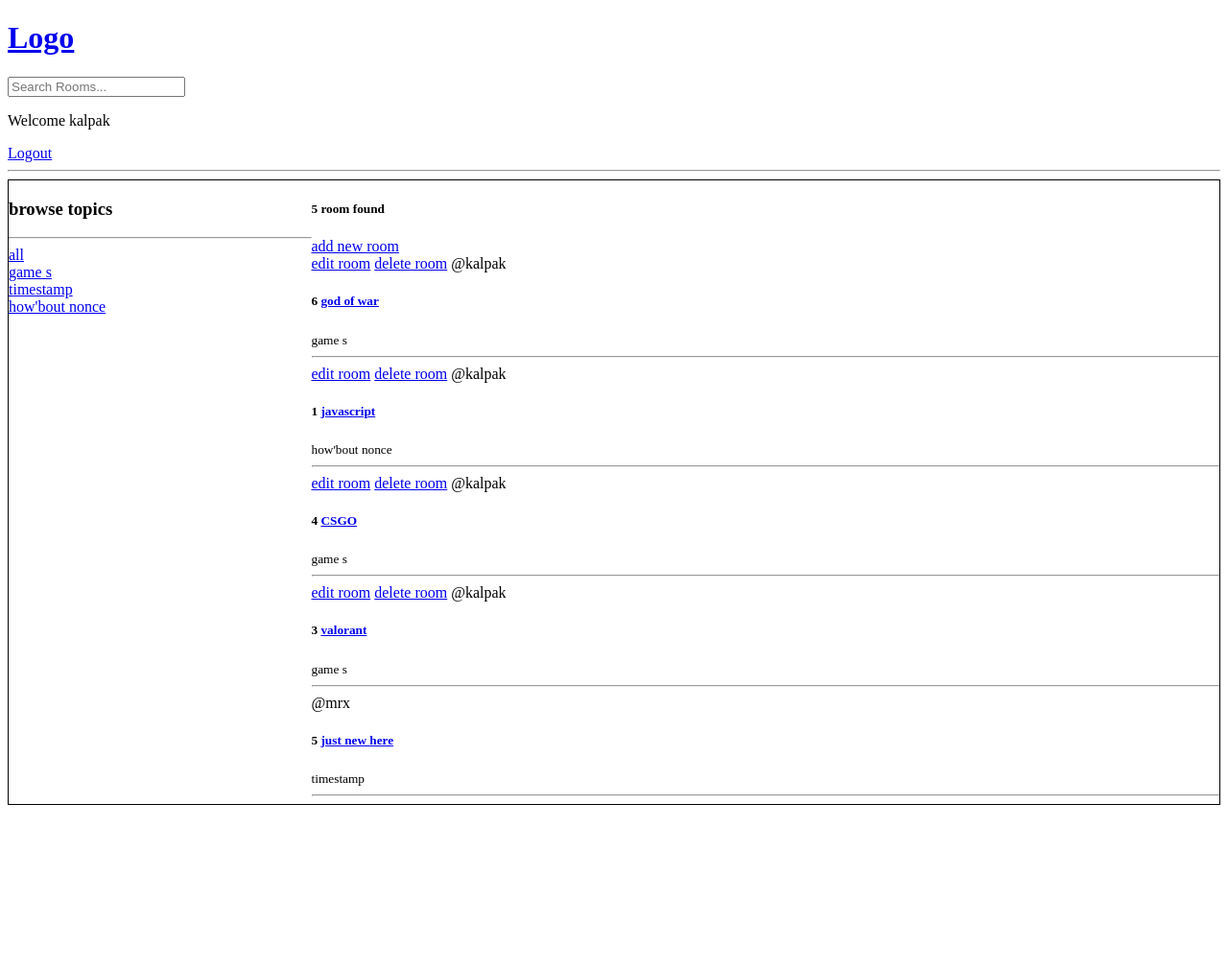
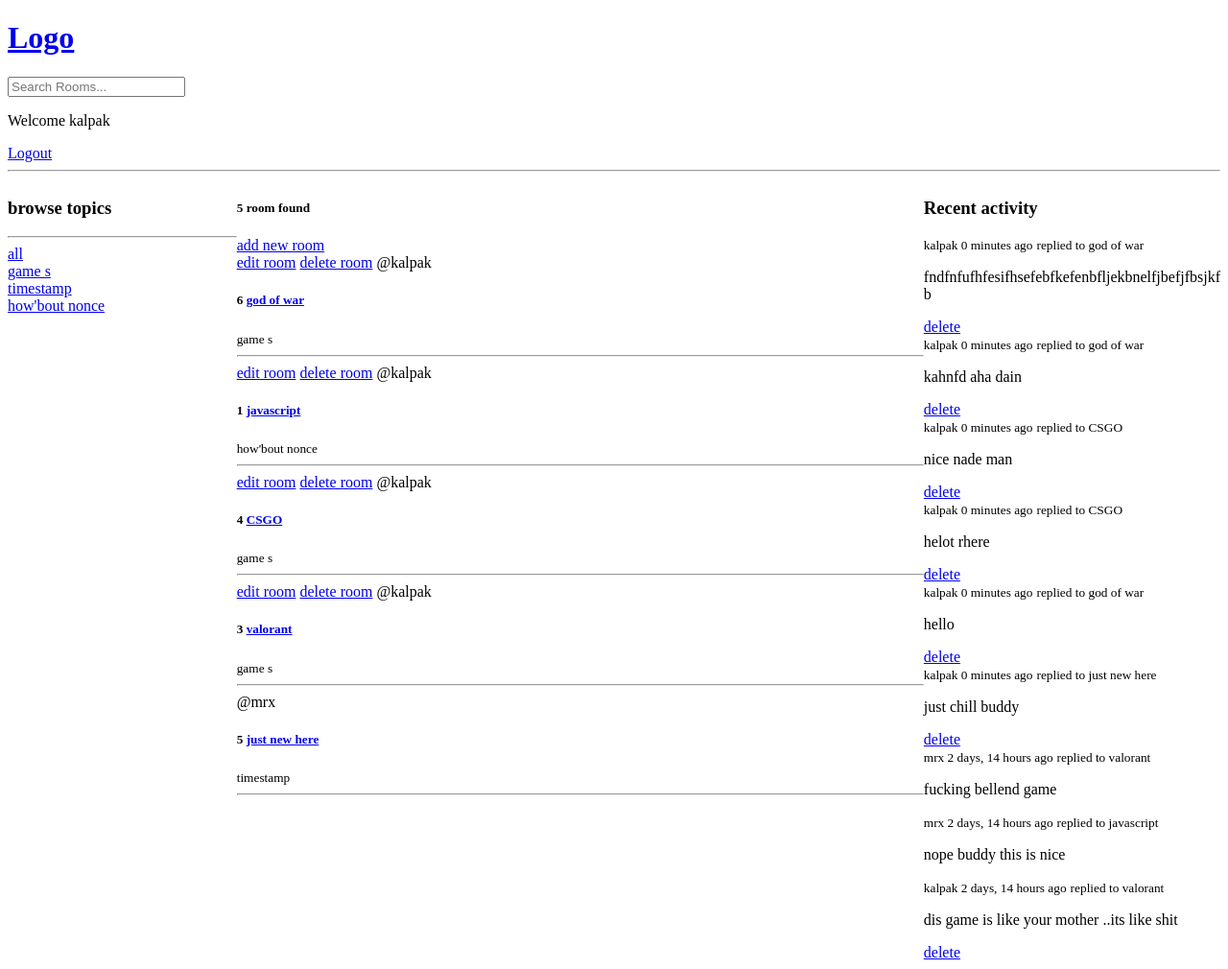
Before and after one commit to kalpak13/Django, a Django app: page / in a window 1280 px wide. Shown: the whole page at 96% size. Before the commit the page ends 839 px from the top, so only its background shows below. Run offline with Django 3.2, Linux system fonts and the light colour scheme; a user stored in the database is signed in; data comes from the database, SQL or seed files in the repository; both versions use the stored data as it was after the commit; some libraries are stand-ins or nearby versions.

Commit message:
very very imp commit this one and the previous one make sure to read it once again

```diff
--- a/base/models.py
+++ b/base/models.py
@@ -44,3 +44,6 @@ class Message(models.Model):
 
     def __str__(self):
         return self.body[0:50]
+
+    class Meta:
+        ordering = ['-updated', 'created']
--- /dev/null
+++ b/base/templates/base/activity_component.html
@@ -0,0 +1,20 @@
+<h3>Recent activity</h3>
+        {% for msg in room_messages  %}
+        <div>
+            <small>{{msg.user}}  {{msg.created|timesince}} ago</small>
+            <small>replied to {{msg.room}}</small>
+            <br>
+           <p> {{msg}}</p>
+
+
+
+
+
+           <!-- <p> {{msg.body}}</p> -->
+           <!-- msg,body will give whole body but msg will give only upto 50 char because in __str__ function we have set a limit  -->
+           {% if request.user == msg.user %}
+           <a href="{% url 'delete-comment' pk=msg.id %}">delete</a>
+           {% endif %}
+        </div>
+
+        {% endfor %}
--- /dev/null
+++ b/base/templates/base/feed_component.html
@@ -0,0 +1,22 @@
+{% for room in rooms %}
+
+            <div>
+
+                {% if request.user == room.host %}
+                <a href="{% url 'update-room' pk=room.id%}">edit room</a>
+                <a href="{% url 'delete-room' pk=room.id%}">delete room</a>
+                {% endif %}
+
+
+                <span>@{{room.host.username}}</span>
+                <h5>{{room.id}} <a href="{% url 'room' pk=room.id %}"> {{room.name}}</a>
+                </h5>
+                <small>{{room.topic.name}}</small>
+                <hr>
+
+
+            </div>
+
+
+
+            {% endfor %}
--- a/base/templates/base/home.html
+++ b/base/templates/base/home.html
@@ -6,8 +6,8 @@
 
 .home-container{
     display:grid;
-    grid-template-columns: 1fr 3fr;
-    border:1px solid black;
+    grid-template-columns: 1fr 3fr 1fr;
+
 
 }
 
@@ -15,19 +15,7 @@
 <div class='home-container'>
 
     <div>
-        <h3>browse topics</h3>
-        <hr>
-        <div>
-
-            <a href="{% url 'home' %}">all</a>
-        </div>
-        {% for topic in topics  %}
-        <div>
-
-            <a href="{% url 'home' %}?q={{topic.name}}"> {{topic.name}}</a>
-        </div>
-
-        {% endfor %}
+        {% include 'base/topic_component.html' %}
 
     </div>
 
@@ -37,29 +25,12 @@
         <a href="{% url 'create-room' %}">add new room</a>
 
         <div>
-            {% for room in rooms %}
+            {% include 'base/feed_component.html' %}
+        </div>
+    </div>
+    <div class='activity'>
 
-            <div>
-
-                {% if request.user == room.host %}
-                <a href="{% url 'update-room' pk=room.id%}">edit room</a>
-                <a href="{% url 'delete-room' pk=room.id%}">delete room</a>
-                {% endif %}
-
-
-                <span>@{{room.host.username}}</span>
-                <h5>{{room.id}} <a href="{% url 'room' pk=room.id %}"> {{room.name}}</a>
-                </h5>
-                <small>{{room.topic.name}}</small>
-                <hr>
-
-
-            </div>
-
-
-
-            {% endfor %}
-        </div>
+        {% include 'base/activity_component.html' %}
     </div>
 
 
--- /dev/null
+++ b/base/templates/base/topic_component.html
@@ -0,0 +1,13 @@
+<h3>browse topics</h3>
+        <hr>
+        <div>
+
+            <a href="{% url 'home' %}">all</a>
+        </div>
+        {% for topic in topics  %}
+        <div>
+
+            <a href="{% url 'home' %}?q={{topic.name}}"> {{topic.name}}</a>
+        </div>
+
+        {% endfor %}
--- a/base/urls.py
+++ b/base/urls.py
@@ -12,6 +12,7 @@ urlpatterns=[
     path('create-room/',views.create_room,name='create-room'),
     path('update-room/<str:pk>',views.update_room,name='update-room'),
     path('delete-room/<str:pk>',views.delete_room,name='delete-room'),
+    path('delete-messgae/<str:pk>',views.delete_comment,name='delete-comment'),
 
 
 
--- a/base/views.py
+++ b/base/views.py
@@ -63,22 +63,33 @@ def register_user(request):
     return render(request,'base/login_register.html',context)
 
 def Home(request):
-    q = request.GET.get('q')
-    # q=request.GET.get('q') if request.GET.get('q')!=None else ''
-    rooms = None
-    if q == None:
-        rooms = models.Room.objects.all()
-    else:
-        # rooms = models.Room.objects.filter(topic__name=q)
-        # rooms = models.Room.objects.filter(topic__name__icontains=q)
-        rooms = models.Room.objects.filter(Q(topic__name__icontains=q) |
-                                           Q(name__icontains=q) |
-                                           Q(description__icontains=q)
-                                           )
+    # q = request.GET.get('q')
+    q=request.GET.get('q') if request.GET.get('q')!=None else ''
+    #q is topic name therfore we need to match it with topic name only
+    # rooms = None
+
+    # if q == None:
+    #     rooms = models.Room.objects.all()
+
+
+    # else:
+    #     # rooms = models.Room.objects.filter(topic__name=q)
+    #     # rooms = models.Room.objects.filter(topic__name__icontains=q)
+    #     rooms = models.Room.objects.filter(Q(topic__name__icontains=q) |
+    #                                        Q(name__icontains=q) |
+    #                                        Q(description__icontains=q)
+    #                                        )
+
         #containts means the topic name should atleadt contain that string and i  is for to remove case sensi
+    rooms = models.Room.objects.filter(Q(topic__name__icontains=q) |
+                                       Q(name__icontains=q) |
+                                       Q(description__icontains=q)
+                                      )
     room_count = rooms.count()
     topics = models.Topic.objects.all()
-    return render(request, 'base/home.html', {'rooms': rooms, 'topics': topics, 'room_count': room_count})
+    # room_messages=models.Message.objects.all()
+    room_messages=models.Message.objects.filter(Q(room__topic__name__icontains=q))
+    return render(request, 'base/home.html', {'rooms': rooms, 'topics': topics, 'room_count': room_count,'room_messages':room_messages})
 
 
 def Room(request, pk):
@@ -86,15 +97,17 @@ def Room(request, pk):
     # messages=models.Message.objects.filter(room=room)
     messages=room.message_set.all().order_by('-created')
     #to query the child models we specify the name of the child models_set.all() to get the all of the child models
+    participants=room.participants.all()
     if request.method=='POST':
         messgage=models.Message.objects.create(user=request.user,
                                                room=room,
                                                body=request.POST.get('body')
                                                )
+        room.participants.add(request.user)
         return redirect('room',pk=room.id)#because it is post request therfore we need to get back to the page with a get request
 
 
-    return render(request, 'base/room.html', {'room': room,'room_messages':messages})
+    return render(request, 'base/room.html', {'room': room,'room_messages':messages,'participants':participants})
 
 @login_required(login_url='login')
 def create_room(request):
@@ -102,7 +115,9 @@ def create_room(request):
     if request.method == 'POST':
         form = forms.RoomForm(request.POST)
         if form.is_valid():
-            form.save()
+            room=form.save()
+
+
             return redirect('home')
     context = {'form': form}
     return render(request, 'base/room_form.html', context)
@@ -134,3 +149,15 @@ def delete_room(request, pk):
         room.delete()
         return redirect('home')
     return render(request, 'base/delete.html', {'obj1': room})
+
+
+@login_required(login_url='login')
+def delete_comment(request, pk):
+    message = models.Message.objects.get(id=pk)
+    if request.user !=message.user:
+        return HttpResponse("you are not allowed here!!")
+
+    if request.method == 'POST':
+        message.delete()
+        return redirect('home')
+    return render(request, 'base/delete.html', {'obj1': message})
```
Also changed, not shown: base/templates/base/room.html (+14 -0 lines), db.sqlite3.
